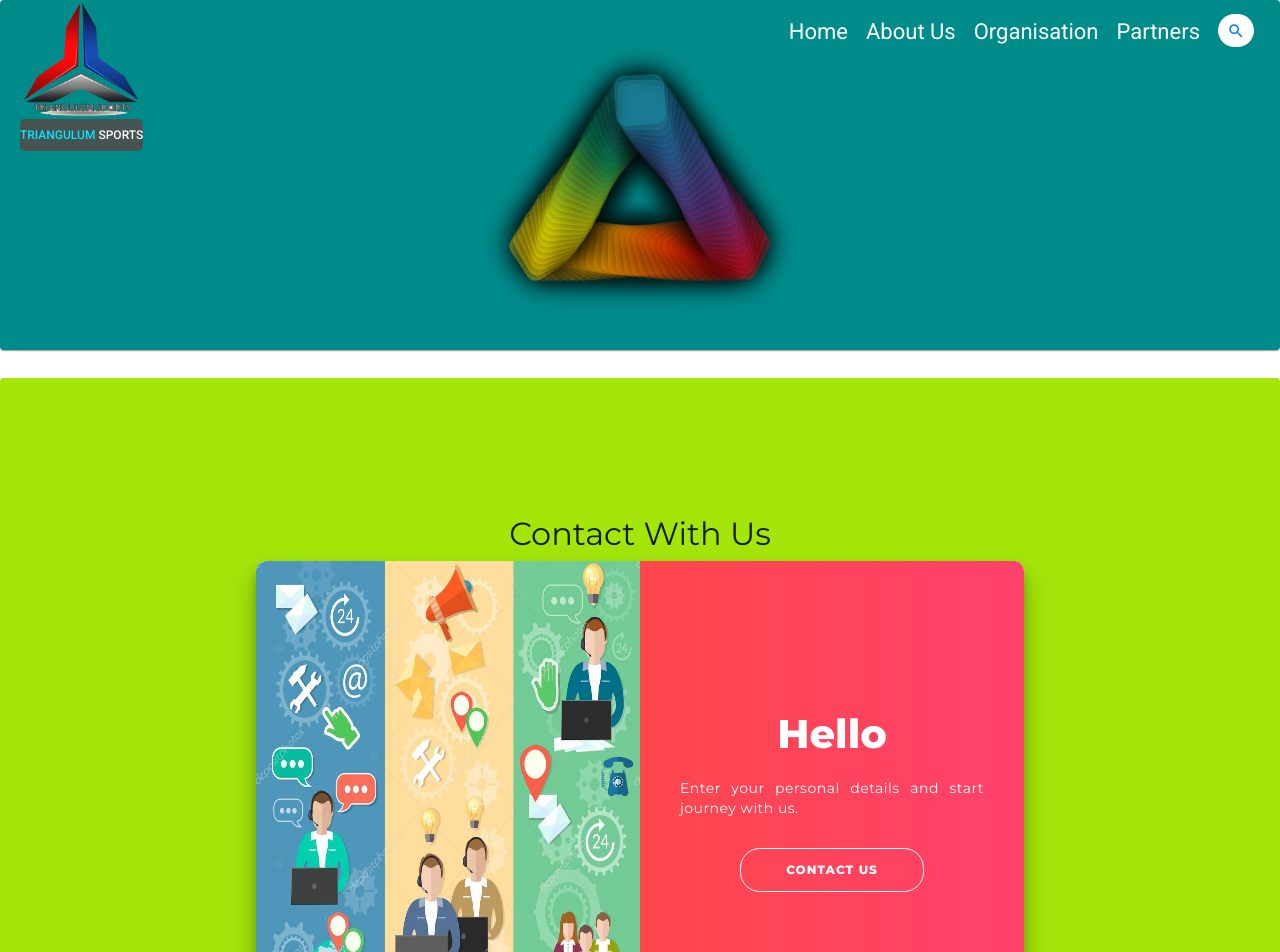
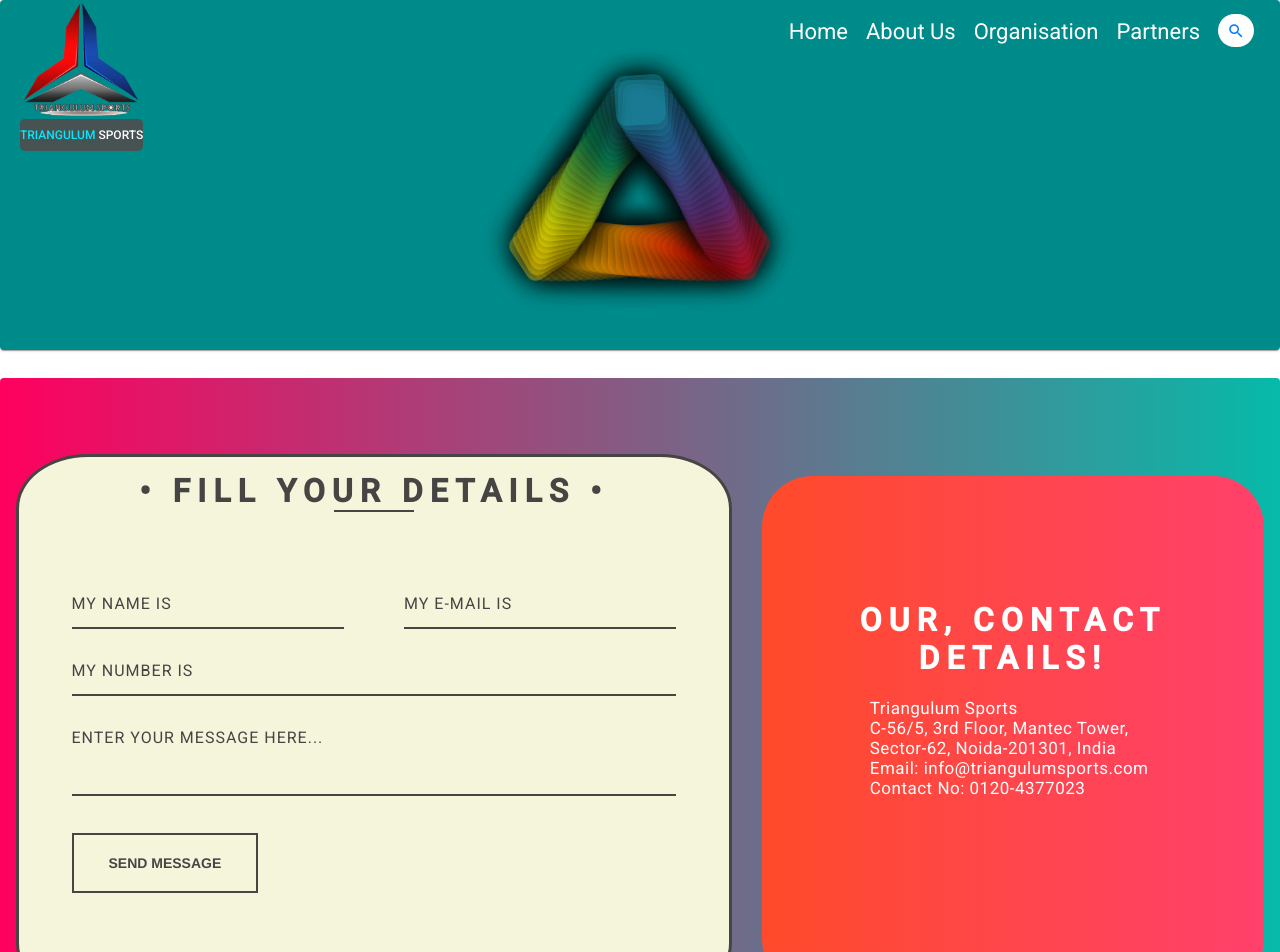
Before and after one commit to Rishitheone/Triangulam-Sport, an Angular app: page /contactUs in a window 1280 px wide. Shown: the top 952 px of the page. Built offline with nearby package versions, Linux system fonts and the light colour scheme.

Commit message:
last-update

```diff
--- a/src/app/app-routing.module.ts
+++ b/src/app/app-routing.module.ts
@@ -20,7 +20,7 @@ const routes: Routes = [
   {path:'directors',component:DirectorsComponent},
   {path:'organisation',component:OrganisationComponent},
   {path:'AdvisoryBoard', component:AdvisoryBoardComponent},
-  {path:'about',component:AbouUsComponent},
+  {path:'about',component:AbouUsComponent, pathMatch: 'full'},
   {path:'game-info',component:GameInfoComponent},
   {path:'home',component:HomeComponent},
   {path:'Eminent',component:EminentComponent},
--- a/src/app/app.component.html
+++ b/src/app/app.component.html
@@ -6,7 +6,7 @@
 <app-nav-head></app-nav-head>
 
 
-    <router-outlet></router-outlet>
+    <router-outlet (activate)="onActivate($event)"></router-outlet>
 <app-footer></app-footer>
 
 
--- a/src/app/become-partner/become-partner.component.html
+++ b/src/app/become-partner/become-partner.component.html
@@ -50,7 +50,7 @@
                         </div>
                         <div class="app-contact">CONTACT US FOR PARTNERSHIP:<br>
                           Email: business@triangulumsports.com<br>
-                          Contact No: +011-23452
+                          Contact No: 011-4200 4400
                        </div>
 
                       </div>
--- a/src/app/contact-us/contact-us.component.html
+++ b/src/app/contact-us/contact-us.component.html
@@ -105,49 +105,52 @@
 <br><br>
 
 <mat-card class="body">
-<h2>Contact With Us</h2>
-<div class="container" id="container">
-	<div class="form-container contactUs-container">
-		<form action="#">
-			<h1>Fill,<br>Your Details!</h1>
-			<div class="social-container">
-				<span href="#" class="social"><i class="material-icons"> person_pin </i></span>
-				<span href="#" class="social"><i class="material-icons"> mail </i></span>
-				<span href="#" class="social"><i class="material-icons"> phone_forwarded </i></span>
+  <div class="row">
+
+      <div class="col-md-7">
+          <div id="con-form">
+                 <h1>&bull; Fill Your Details &bull;</h1>
+                 <div class="underline">
+                 </div>
+                 <div class="icon_wrapper">
+
+                 </div>
+                 <form action="#" method="post" id="contact_form">
+                   <div class="name">
+                     <label for="name"></label>
+                     <input type="text" placeholder="My name is" name="name" id="name_input" required>
+                   </div>
+                   <div class="email">
+                     <label for="email"></label>
+                     <input type="email" placeholder="My e-mail is" name="email" id="email_input" required>
+                   </div>
+                   <div class="telephone">
+                     <label for="name"></label>
+                     <input type="text" placeholder="My number is" name="telephone" id="telephone_input" required>
                    </div>
 
-			<input type="text" placeholder="Name">
-			<input type="email" placeholder="Email">
-      <input type="tel" placeholder="Contact No">
-      <textarea rows="2" cols="29" name="comment">
-        Enter Message here...</textarea>
-			<button class="btn-primry">Send</button>
-    </form>
+                   <div class="message">
+                     <label for="message"></label>
+                     <textarea name="message" placeholder="Enter Your Message here..." id="message_input" cols="30" rows="3" required></textarea>
+                   </div>
+                   <div class="submit">
+                     <input type="submit" value="Send Message" id="form_button" />
+                   </div>
+                 </form><!-- // End form -->
+               </div><!-- // End #container -->
+             </div>
 
-	</div>
-	<div class="form-container img-container">
-	<img src="assets/img/contact-us1.jpg" width="100%" height="100%">
-	</div>
-	<div class="overlay-container">
-		<div class="overlay">
-			<div class="overlay-panel overlay-left">
-				<h1>Our, Contact Details!</h1>
+      <div class="col-md-5">
+     <div class="our-details">
+          <h1 class="heading-details">Our, Contact Details!</h1>
           <p>Triangulum Sports<br>
               C-56/5, 3rd Floor, Mantec Tower,<br>
               Sector-62, Noida-201301, India<br>
               Email: info@triangulumsports.com<br>
-             Contact No: +011-23452</p>
-
-				<button class="ghost" id="back">Back</button>
-			</div>
-			<div class="overlay-panel overlay-right">
-				<h1>Hello</h1>
-				<p>Enter your personal details and start journey with us.</p>
-				<button class="ghost" id="contactUs">Contact Us</button>
-			</div>
-		</div>
+               Contact No: 0120-4377023</p>
               </div>
         </div>
 
 
+  </div>
 </mat-card>
--- a/src/app/contact-us/contact-us.component.scss
+++ b/src/app/contact-us/contact-us.component.scss
@@ -783,259 +783,279 @@
 }
 
 .body {
-	background: #a4e60a;
-	display: flex;
-	justify-content: center;
-	align-items: center;
-	flex-direction: column;
-	font-family: 'Montserrat', sans-serif;
-	height: 100vh;
+	background: linear-gradient(to right, #ff005e, #06baa9);
+	height: auto;
 	margin: -20px 0 50px;
 }
 
-h1 {
-	font-weight: bold;
-	margin: 0;
-}
+/////////////////////////////////////////////////////
 
-h2 {
-	text-align: center;
-}
+@import url(https://fonts.googleapis.com/css?family=Montserrat:400,700);
 
-p {
-	font-size: 14px;
-	font-weight: 100;
-	line-height: 20px;
-	letter-spacing: 0.5px;
-  margin: 20px 0 30px;
-  text-align: justify;
+html {
+  font-family: 'Montserrat', Arial, sans-serif;
+  -ms-text-size-adjust: 100%;
+  -webkit-text-size-adjust: 100%;
 }
 
 
 
-span {
-	font-size: 12px;
+button {
+  overflow: visible;
 }
 
-a {
-	color: #333;
-	font-size: 14px;
-	text-decoration: none;
-	margin: 15px 0;
+button, select {
+  text-transform: none;
 }
 
-button {
-	border-radius: 20px;
-	border: 1px solid #FF4B2B;
-	background-color: #FF4B2B;
-	color: #FFFFFF;
-	font-size: 12px;
-	font-weight: bold;
-	padding: 12px 45px;
-	letter-spacing: 1px;
-	text-transform: uppercase;
-	transition: transform 80ms ease-in;
+button, input, select, textarea {
+  color: #5A5A5A;
+  font: inherit;
+  margin: 0;
 }
 
-button:active {
-	transform: scale(0.95);
+input {
+  line-height: normal;
 }
 
-button:focus {
-	outline: none;
+textarea {
+  overflow: auto;
 }
 
-button.ghost {
-	background-color: transparent;
-	border-color: #FFFFFF;
+#con-form {
+  border: solid 3px #474544;
+  width: 100%;
+  padding: 15px;
+  margin: 60px auto;
+  background: beige;
+  position: relative;
+  border-radius: 10%;
 }
 
 form {
-	background-color: #FFFFFF;
-	display: flex;
-	align-items: center;
-	justify-content: center;
-	flex-direction: column;
-	padding: 5px 50px;
-	height: 100%;
-	text-align: center;
+  padding: 37.5px;
+  margin: 50px 0;
 }
 
-input {
-	background-color: #eee;
-	border: none;
-	padding: 12px 15px;
-	margin: 5px 0;
+h1 {
+  color: #474544;
+  font-size: 32px;
+  font-weight: 700;
+  letter-spacing: 7px;
+  text-align: center;
+  text-transform: uppercase;
+}
+
+.underline {
+  border-bottom: solid 2px #474544;
+  margin: -0.512em auto;
+  width: 80px;
+}
+
+.icon_wrapper {
+  margin: 50px auto 0;
+  width: 100%;
+}
+
+.icon {
+  display: block;
+  fill: #474544;
+  height: 50px;
+  margin: 0 auto;
+  width: 50px;
+}
+
+.email {
+	float: right;
+	width: 45%;
+}
+
+input[type='text'], [type='email'], select, textarea {
+	background: none;
+  border: none;
+	border-bottom: solid 2px #474544;
+	color: #474544;
+	font-size: 1.000em;
+  font-weight: 400;
+  letter-spacing: 1px;
+	margin: 0em 0 1.875em 0;
+	padding: 0 0 0.875em 0;
+  text-transform: uppercase;
 	width: 100%;
+	-webkit-box-sizing: border-box;
+	-moz-box-sizing: border-box;
+	-ms-box-sizing: border-box;
+	-o-box-sizing: border-box;
+	box-sizing: border-box;
+	-webkit-transition: all 0.3s;
+	-moz-transition: all 0.3s;
+	-ms-transition: all 0.3s;
+	-o-transition: all 0.3s;
+	transition: all 0.3s;
+}
+
+input[type='text']:focus, [type='email']:focus, textarea:focus {
+	outline: none;
+	padding: 0 0 0.875em 0;
+}
+
+.message {
+	float: none;
+}
+
+.name {
+	float: left;
+	width: 45%;
+}
+
+select {
+  background: url('https://cdn4.iconfinder.com/data/icons/ionicons/512/icon-ios7-arrow-down-32.png') no-repeat right;
+  outline: none;
+  -moz-appearance: none;
+  -webkit-appearance: none;
+}
+
+select::-ms-expand {
+  display: none;
+}
+
+.subject {
+  width: 100%;
+}
+
+.telephone {
+  width: 100%;
 }
 
 textarea {
-	background-color: #eee;
-	border: none;
-	padding: 12px 15px;
-	margin: 5px 0;
+	line-height: 150%;
+	height: 70px;
+	resize: none;
   width: 100%;
-  color:#776e6e;
 }
 
-.container {
-	background-color: #fff;
-	border-radius: 10px;
-  	box-shadow: 0 14px 28px rgba(0,0,0,0.25),
-			0 10px 10px rgba(0,0,0,0.22);
-	position: relative;
-	overflow: hidden;
-	width: 768px;
-	max-width: 100%;
-	min-height: 480px;
+::-webkit-input-placeholder {
+	color: #474544;
 }
 
-.form-container {
-	position: absolute;
-	top: 0;
-	height: 100%;
-	transition: all 0.6s ease-in-out;
+:-moz-placeholder {
+	color: #474544;
+	opacity: 1;
 }
 
-.img-container {
-	left: 0;
-	width: 50%;
-	z-index: 2;
+::-moz-placeholder {
+	color: #474544;
+	opacity: 1;
 }
 
-.container.right-panel-active .img-container {
-	transform: translateX(100%);
+:-ms-input-placeholder {
+	color: #474544;
 }
 
-.contactUs-container {
-	left: 0;
-	width: 50%;
-	opacity: 0;
-	z-index: 1;
+#form_button {
+  background: none;
+  border: solid 2px #474544;
+  color: #474544;
+  cursor: pointer;
+  display: inline-block;
+  font-family: 'Helvetica', Arial, sans-serif;
+  font-size: 0.875em;
+  font-weight: bold;
+  outline: none;
+  padding: 20px 35px;
+  text-transform: uppercase;
+  -webkit-transition: all 0.3s;
+	-moz-transition: all 0.3s;
+	-ms-transition: all 0.3s;
+	-o-transition: all 0.3s;
+	transition: all 0.3s;
 }
 
-.container.right-panel-active .contactUs-container {
-	transform: translateX(100%);
-	opacity: 1;
-	z-index: 5;
-	animation: show 0.6s;
+#form_button:hover {
+  background: #474544;
+  color: #F2F3EB;
 }
 
-@keyframes show {
-	0%, 49.99% {
-		opacity: 0;
-		z-index: 1;
-	}
-
-	50%, 100% {
-		opacity: 1;
-		z-index: 5;
-	}
+@media screen and (max-width: 768px) {
+  #container {
+    margin: 20px auto;
+    width: 95%;
+  }
 }
 
-.overlay-container {
-	position: absolute;
-	top: 0;
-	left: 50%;
-	width: 50%;
-	height: 100%;
-	overflow: hidden;
-	transition: transform 0.6s ease-in-out;
-	z-index: 20;
+@media screen and (max-width: 480px) {
+  h1 {
+    font-size: 26px;
+  }
+
+  .underline {
+    width: 68px;
+  }
+
+  #form_button {
+    padding: 15px 25px;
+  }
 }
 
-.container.right-panel-active .overlay-container{
-	transform: translateX(-100%);
-}
+@media screen and (max-width: 420px) {
+  h1 {
+    font-size: 18px;
+  }
 
-.overlay {
-	background: #FF416C;
-	background: -webkit-linear-gradient(to right, #FF4B2B, #FF416C);
-	background: linear-gradient(to right, #FF4B2B, #FF416C);
-	background-repeat: no-repeat;
-	background-size: cover;
-	background-position: 0 0;
-	color: #FFFFFF;
-	position: relative;
-	left: -100%;
-	height: 100%;
-	width: 200%;
-  	transform: translateX(0);
-	transition: transform 0.6s ease-in-out;
-}
+  .icon {
+    height: 35px;
+    width: 35px;
+  }
 
-.container.right-panel-active .overlay {
-  	transform: translateX(50%);
-}
+  .underline {
+    width: 53px;
+  }
 
-.overlay-panel {
-	position: absolute;
-	display: flex;
-	align-items: center;
-	justify-content: center;
-	flex-direction: column;
-	padding: 0 40px;
-	text-align: center;
-	top: 0;
-	height: 100%;
-	width: 50%;
-	transform: translateX(0);
-	transition: transform 0.6s ease-in-out;
-}
-
-.overlay-left {
-	transform: translateX(-20%);
-}
-
-.container.right-panel-active .overlay-left {
-	transform: translateX(0);
-}
-
-.overlay-right {
-	right: 0;
-	transform: translateX(0);
-}
-
-.container.right-panel-active .overlay-right {
-	transform: translateX(20%);
-}
-
-.social-container {
-	margin: 20px 0;
-}
-
-.social-container .social {
-	border: 1px solid #DDDDDD;
-	border-radius: 50%;
-	display: inline-flex;
-	justify-content: center;
-	align-items: center;
-	margin: 0 5px;
-	height: 40px;
-	width: 40px;
+  input[type='text'], [type='email'], select, textarea {
+    font-size: 0.875em;
+  }
 }
 
 
-@media screen and (max-width:800px){
-  p {
-      font-size: 6px;
-     line-height: 14px;
-    text-align: justify;
-   }
 
-   .social-container{
-     display: inherit;
-     margin: 0px;
- }
- h1 {
-  font-size: 27px;
-}
-input{
-  width: 174px;
-}
-textarea{
-  width: 174px;
+
+
+.our-details{
+  width: 100%;
+  margin: 82px auto;
+  padding: 125px 10% 162px 10%;
+  background: linear-gradient(to right, #ff4b2b, #ff416c);
+  border-radius: 10%;
+
 }
 
- }
-/////////////////////////////////////////////////////
+.heading-details{
+  font-weight: 700;
+  margin: 0;
+  color: white;
+}
+
+p {
+  font-size: 17px;
+    font-weight: 400;
+    line-height: 20px;
+    letter-spacing: 0.5px;
+    margin: 20px 58px 30px;
+    color: white;
+    text-align: justify;
+}
+
+
+@media screen and (max-width:900px){
+
+.our-details{
+  width: 100%;
+  margin: 0;
+  padding: 12% 0%;
+
+}
+p{
+  font-size:12px;
+}
+
+}
--- a/src/app/contact-us/contact-us.component.ts
+++ b/src/app/contact-us/contact-us.component.ts
@@ -10,17 +10,7 @@ export class ContactUsComponent implements OnInit {
   constructor() { }
 
   ngOnInit() {
-    const contactUsButton = document.getElementById('contactUs');
-    const backButton = document.getElementById('back');
-    const container = document.getElementById('container');
 
-    contactUsButton.addEventListener('click', () => {
-      container.classList.add("right-panel-active");
-    });
-
-    backButton.addEventListener('click', () => {
-      container.classList.remove("right-panel-active");
-    });
 
   }
 
--- a/src/app/footer/footer.component.html
+++ b/src/app/footer/footer.component.html
@@ -27,7 +27,7 @@
                     1st Floor, 37, Link Rd, Block A,
                      Lajpat Nagar III,Lajpat Nagar, New Delhi,
                       Delhi 110024<br>
-                    <strong>Phone:</strong> 011-4200, 4400<br>
+                    <strong>Phone:</strong> 011-4200 4400<br>
                     <strong>Email:</strong>
                     business@triangulumsports.com
                 </p>
--- a/src/app/nav-head/nav-head.component.html
+++ b/src/app/nav-head/nav-head.component.html
@@ -8,7 +8,7 @@
     </a>
     </span>
     <span class="example-spacer"></span>
-    <span class="one"  routerLink="home">Home</span>
+    <span class="one"  routerLink="home" >Home</span>
 
     <span class="one"  routerLink="about">About Us</span>
     <!-- <span class="one" [matMenuTriggerFor]="about" routerLinkActive="active">About</span>
--- a/src/app/nav-head/nav-head.component.ts
+++ b/src/app/nav-head/nav-head.component.ts
@@ -15,6 +15,7 @@ declare const closeNavbar:any;
 export class NavHeadComponent implements OnInit {
 
   constructor() { }
+
 
 
 //For Search//////
--- a/src/app/organisation/organisation.component.html
+++ b/src/app/organisation/organisation.component.html
@@ -73,49 +73,6 @@
         <h1 class="heading" style="text-align: center;"> Management</h1>
         <div class="wrapper">
 
-    <div class="card">
-                <input type="checkbox" id="card1" class="more" aria-hidden="true">
-                <div class="content">
-                    <div class="front">
-                        <div class="inner">
-                     <img src="assets/img/chaitnaya.jpg">
-
-                            <h2>Chaitanya Srivastava</h2>
-                            <p>(CEO) </p>
-                            <div class="rating">
-                                <i class="fas fa-star"></i>
-                                <i class="fas fa-star"></i>
-                                <i class="fas fa-star"></i>
-                                <i class="fas fa-star"></i>
-                                <i class="far fa-star"></i>
-                            </div>
-                            <label for="card1" class="button" aria-hidden="true">
-                                Details
-                            </label>
-                        </div>
-                    </div>
-                    <div class="back">
-                        <div class="inner">
-                                <div class="location">Chaitanya Srivastava</div>
-          <div class="description">
-     <p>
-   Chaitanya Jee An IIT Kanpur and IIM Kolkata alumni, Chaitanya Jee Srivastava is a known face in the
-   start-up community. He boasts a lustrous career spanning across nations with deep knowledge of industry
-    & market dynamics, macroeconomics and regulatory regime. He is the founder of Soletherm Techlink, which
-     operates in renewable energy and sustainable technologies. What sets Chaitanya apart from his
-     counterparts is his love for art, literature and his curiosity to stay updated about every trend.
-      His enthusiasm for sports and fitness coupled with his zeal to explore new unchartered horizons
-       convinced him to be part of this venture. He sees great potential in the future of e-sports in India
-        and among the youth, and is more than excited to witness the grand revolution unfold!</p>
-                            </div>
-
-                            <label for="card1" class="button return" aria-hidden="true">
-                                <i class="material-icons"> keyboard_backspace </i>
-                            </label>
-                        </div>
-                    </div>
-                </div>
-    </div>
 
     <div class="card">
                         <input type="checkbox" id="card3" class="more" aria-hidden="true">
@@ -190,13 +147,13 @@
                                     <div class="inner">
 
                                         <div class="description">
-                             <p>Being a die hard fan of Manchester United and Indian Cricket team I have always had
-                                 passion for sports. This got translated into me being
-                                    a casual gamer during my time away from the hospital. While in US and
-                                    Europe Esports industry has taken a formal shape, its still in a
-                                    nascent stage in India. We truly believe that Esports and gaming is
-                                    the next generation of  sports industry. Our aim is to promote growth
-                                    in the Esports industry by bringing different stakeholders together.</p>
+                             <p>Dr Rishabh Mishra is physician based out of New York. Being a die hard fan of Manchester
+                                  United and Indian Cricket team, He have always had passion for sports. This got
+                                  translated him into being a casual gamer during his time away from the hospital.
+                                   While in US and Europe Esports industry has taken a formal shape, its still in a
+                                   nascent stage in India. He truly believe that Esports and gaming is the next generation
+                                   of sports industry. Our aim is to promote growth in the Esports industry by bringing
+                                    different stakeholders together.</p>
                                         </div>
                                         <div class="location">Rishabh Mishra</div>
 
@@ -252,15 +209,16 @@
         </div>
     </div>
 </div>
+
 <div class="card">
-    <input type="checkbox" id="card7" class="more" aria-hidden="true">
+        <input type="checkbox" id="card1" class="more" aria-hidden="true">
         <div class="content">
             <div class="front">
                 <div class="inner">
-         <img src="assets/img/harshita.jpg">
+             <img src="assets/img/chaitnaya.jpg">
 
-                <h2>  Harshita Mishra</h2>
-                <p>(Business Development) </p>
+                    <h2>Chaitanya Srivastava</h2>
+                    <p>(CEO) </p>
                     <div class="rating">
                         <i class="fas fa-star"></i>
                         <i class="fas fa-star"></i>
@@ -268,31 +226,35 @@
                         <i class="fas fa-star"></i>
                         <i class="far fa-star"></i>
                     </div>
-                <label for="card7" class="button" aria-hidden="true">
+                    <label for="card1" class="button" aria-hidden="true">
                         Details
                     </label>
                 </div>
             </div>
             <div class="back">
                 <div class="inner">
-               <div class="location"> Harshita Mishra</div>
+                        <div class="location">Chaitanya Srivastava</div>
   <div class="description">
 <p>
- The young gun, Harshita mishra is a law graduate from London, UK. She has previously worked for Mayer
- Brown & Raw, Paris and TCS, London. Currently she is working with Shardul Amarchand Mangaldas. Harshita
- is a firecracker when it comes to drafting strategies. She is an excellent community builder, and knows
-  the pulse of youth. Her insights about the gaming industry and gen Z in general, is refreshing. Oh, and
-   she is an excellent Tennis player too!
-    </p>
+Chaitanya Jee An IIT Kanpur and IIM Kolkata alumni, Chaitanya Jee Srivastava is a known face in the
+start-up community. He boasts a lustrous career spanning across nations with deep knowledge of industry
+& market dynamics, macroeconomics and regulatory regime. He is the founder of Soletherm Techlink, which
+operates in renewable energy and sustainable technologies. What sets Chaitanya apart from his
+counterparts is his love for art, literature and his curiosity to stay updated about every trend.
+His enthusiasm for sports and fitness coupled with his zeal to explore new unchartered horizons
+convinced him to be part of this venture. He sees great potential in the future of e-sports in India
+and among the youth, and is more than excited to witness the grand revolution unfold!</p>
                     </div>
 
-                <label for="card7" class="button return" aria-hidden="true">
+                    <label for="card1" class="button return" aria-hidden="true">
                         <i class="material-icons"> keyboard_backspace </i>
                     </label>
                 </div>
             </div>
         </div>
 </div>
+
+
 <div class="card">
     <input type="checkbox" id="card5" class="more" aria-hidden="true">
     <div class="content">
@@ -378,6 +340,50 @@
 </div>
 
 <div class="card">
+    <input type="checkbox" id="card7" class="more" aria-hidden="true">
+    <div class="content">
+        <div class="front">
+            <div class="inner">
+         <img src="assets/img/harshita.jpg">
+
+                <h2>  Harshita Mishra</h2>
+                <p>(Business Development) </p>
+                <div class="rating">
+                    <i class="fas fa-star"></i>
+                    <i class="fas fa-star"></i>
+                    <i class="fas fa-star"></i>
+                    <i class="fas fa-star"></i>
+                    <i class="far fa-star"></i>
+                </div>
+                <label for="card7" class="button" aria-hidden="true">
+                    Details
+                </label>
+            </div>
+        </div>
+        <div class="back">
+            <div class="inner">
+               <div class="location"> Harshita Mishra</div>
+                <div class="description">
+   <p>
+ The young gun, Harshita mishra is a law graduate from London, UK. She has previously worked for Mayer
+ Brown & Raw, Paris and TCS, London. Currently she is working with Shardul Amarchand Mangaldas. Harshita
+ is a firecracker when it comes to drafting strategies. She is an excellent community builder, and knows
+  the pulse of youth. Her insights about the gaming industry and gen Z in general, is refreshing. Oh, and
+   she is an excellent Tennis player too!
+    </p>
+                </div>
+
+                <label for="card7" class="button return" aria-hidden="true">
+                    <i class="material-icons"> keyboard_backspace </i>
+                </label>
+            </div>
+        </div>
+    </div>
+</div>
+
+
+
+<!-- <div class="card">
         <input type="checkbox" id="card8" class="more" aria-hidden="true">
         <div class="content">
             <div class="front">
@@ -416,7 +422,7 @@
                 </div>
             </div>
         </div>
-</div>
+</div> -->
 
         </div>
 
```
Also changed, not shown: src/app/app.component.ts (+16 -0 lines), src/app/home/home.component.scss (+6 -5 lines), src/assets/img/monu-mishra.jpg. Lines whose indentation alone changed are shown as unchanged.
